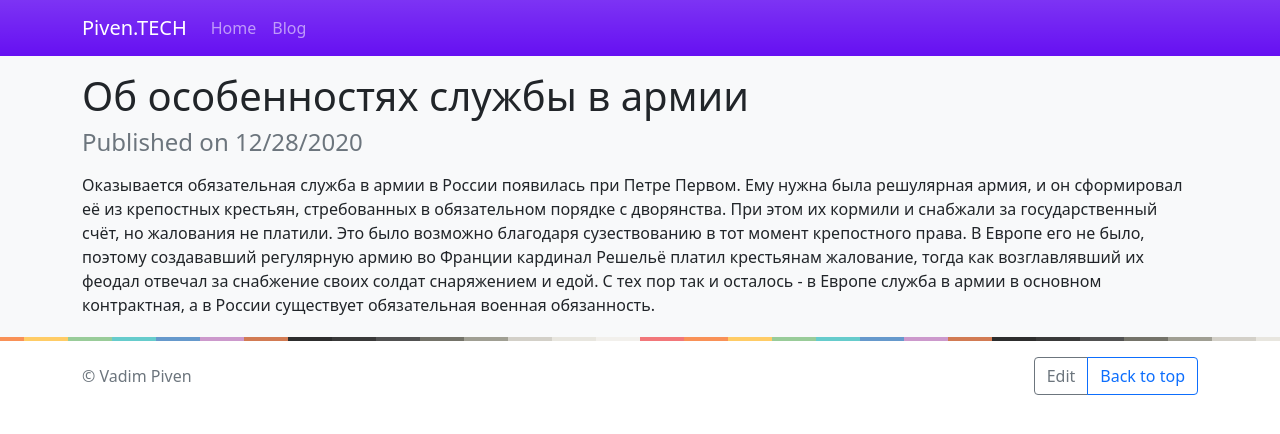
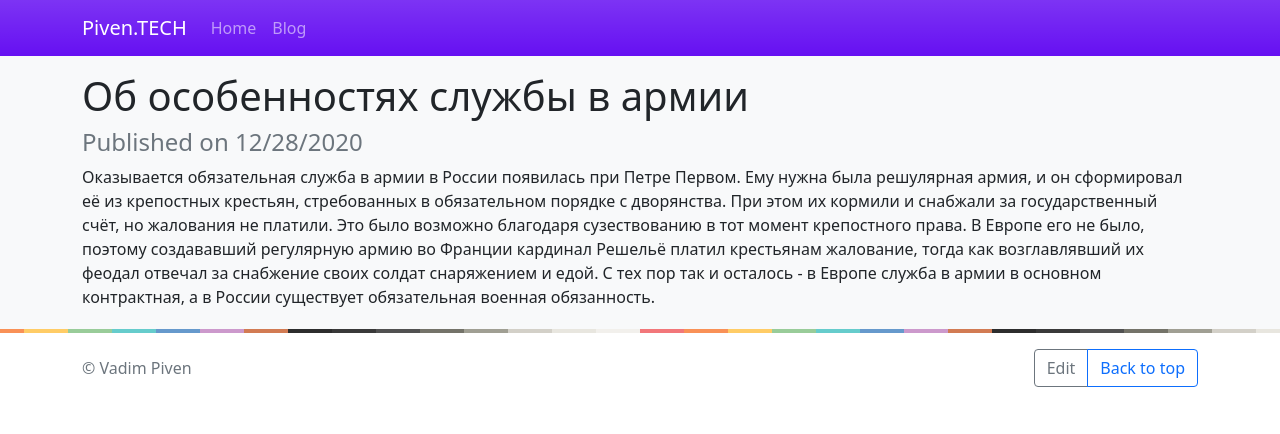
Before and after one commit to vadimpiven/vadimpiven, a Jekyll site: the page built from _posts/2020-12-28-army.md, in a window 1280 px wide. Shown: the top 434 px of the page. Built offline with Jekyll 4.4.1, drawn with Linux system fonts in a browser that asks for light colours.

Commit message:
Update post.html

```diff
--- a/_layouts/post.html
+++ b/_layouts/post.html
@@ -5,6 +5,13 @@
   <div class="container">
     <h1>{{ page.title }} </h1>
     <h4 class="text-muted">Published on {{ page.date | date: "%m/%d/%Y" }}</h4>
-    <p>{{ content }}</p>
+    {{ content }}
   </div>
 </div>
+
+<script type="text/javascript">
+  var i, images = document.getElementsByTagName("img");
+  for (i = 0; i < images.length; i++) {
+      images[i].className = "img-fluid rounded";
+  }
+</script>
```
